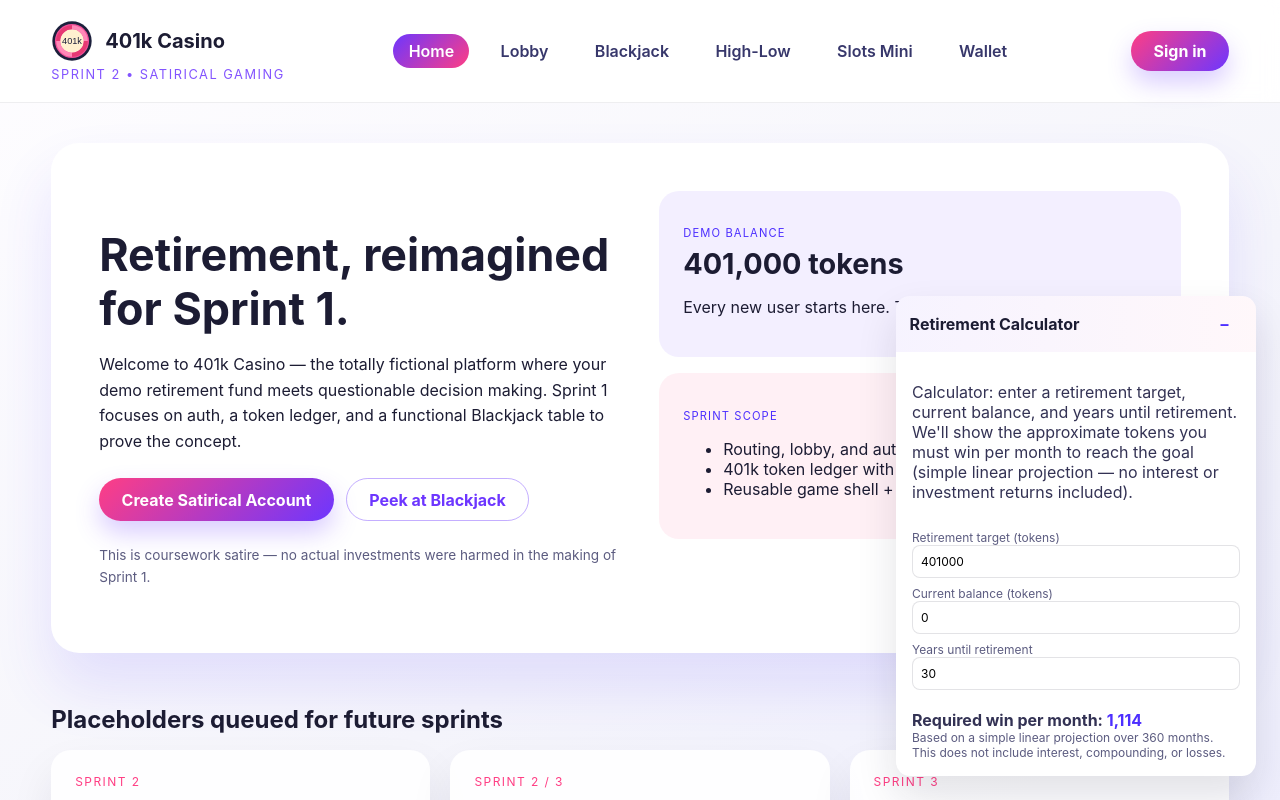
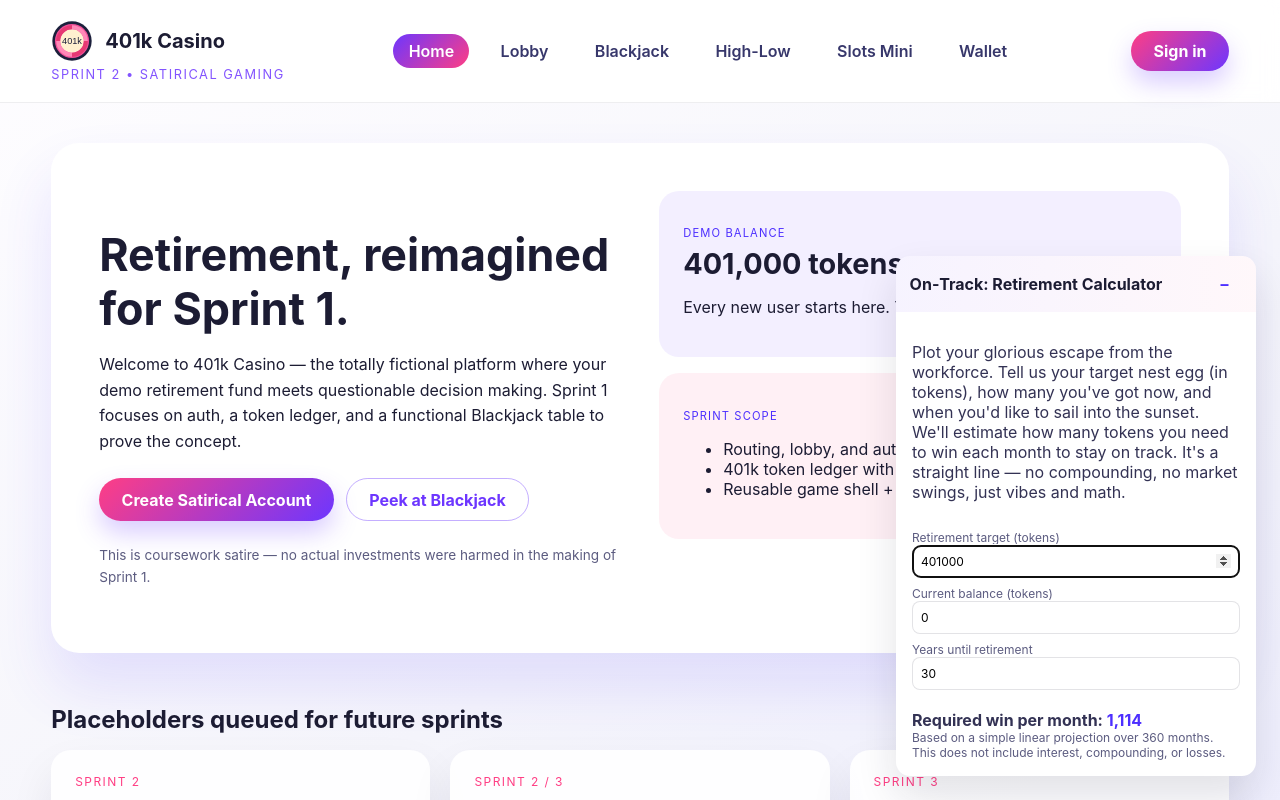
Before and after one commit to avutuan/581-project, a React (Vite) app in the folder casino-401k-app/: page / in a window 1280 px wide. Shown: the top 800 px of the page. Built offline with nearby package versions, Linux system fonts and the light colour scheme; no server answers.

Commit message:
implemented required code

```diff
--- a/casino-401k-app/src/pages/LandingPage.jsx
+++ b/casino-401k-app/src/pages/LandingPage.jsx
@@ -1,4 +1,4 @@
-import React, { useState } from 'react';
+import React, { useEffect, useRef, useState } from 'react';
 import { Link } from 'react-router-dom';
 import { useSupabaseAuth } from '../context/SupabaseAuthContext.jsx';
 import { upcomingOverview } from '../data/games.js';
@@ -11,13 +11,76 @@ const LandingPage = () => {
   // Pull current auth flag so we can show the correct CTA
   const { isAuthenticated } = useSupabaseAuth();
 
-  // Popup open/minimized state. Defaults to open so graders immediately see it.
-  const [popupOpen, setPopupOpen] = useState(true);
+  // Keys for localStorage to persist popup and calculator defaults
+  const LS_KEYS = {
+    open: 'onTrackPopupOpen',
+    focus: 'onTrackPopupFocus',
+    target: 'onTrackCalc.target',
+    current: 'onTrackCalc.current',
+    years: 'onTrackCalc.years',
+  };
+
+  // Helpers to read sane numeric defaults from localStorage
+  const readNumber = (key, fallback) => {
+    const raw = localStorage.getItem(key);
+    if (raw === null || raw === undefined) return fallback;
+    const n = Number(raw);
+    return Number.isFinite(n) && n >= 0 ? n : fallback;
+  };
+
+  // Popup open/minimized state. Persisted in localStorage; default open so graders see it.
+  const [popupOpen, setPopupOpen] = useState(() => {
+    const stored = localStorage.getItem(LS_KEYS.open);
+    return stored !== null ? stored === 'true' : true;
+  });
 
   // Calculator inputs (simple numeric state). Defaults chosen for demonstrative value.
-  const [landingTarget, setLandingTarget] = useState(401000); // tokens goal
-  const [landingCurrent, setLandingCurrent] = useState(0); // current tokens
-  const [landingYears, setLandingYears] = useState(30); // years until retirement
+  const [landingTarget, setLandingTarget] = useState(() => readNumber(LS_KEYS.target, 401000)); // tokens goal
+  const [landingCurrent, setLandingCurrent] = useState(() => readNumber(LS_KEYS.current, 0)); // current tokens
+  const [landingYears, setLandingYears] = useState(() => readNumber(LS_KEYS.years, 30)); // years until retirement
+
+  // Refs for accessibility/focus management
+  const firstInputRef = useRef(null);
+  const headerTitleId = 'ontrack-calculator-title';
+  const bodyRegionId = 'ontrack-calculator-panel';
+
+  // Persist popup state and calculator defaults when they change
+  useEffect(() => {
+    localStorage.setItem(LS_KEYS.open, String(popupOpen));
+  }, [popupOpen]);
+
+  useEffect(() => {
+    localStorage.setItem(LS_KEYS.target, String(landingTarget ?? ''));
+  }, [landingTarget]);
+  useEffect(() => {
+    localStorage.setItem(LS_KEYS.current, String(landingCurrent ?? ''));
+  }, [landingCurrent]);
+  useEffect(() => {
+    localStorage.setItem(LS_KEYS.years, String(landingYears ?? ''));
+  }, [landingYears]);
+
+  // If a focus request flag was set by another page (e.g., Lobby), honor it on mount
+  useEffect(() => {
+    const wantsFocus = localStorage.getItem(LS_KEYS.focus) === 'true';
+    if (wantsFocus) {
+      // Ensure open and then move focus inside after paint
+      setPopupOpen(true);
+      // Focus will be handled by the effect watching popupOpen
+      localStorage.removeItem(LS_KEYS.focus);
+    }
+  // We only want to check this once on mount
+  // eslint-disable-next-line react-hooks/exhaustive-deps
+  }, []);
+
+  // When popup opens, move focus to the first input for keyboard accessibility
+  useEffect(() => {
+    if (popupOpen) {
+      // Next tick to ensure input is in the DOM
+      setTimeout(() => {
+        firstInputRef.current?.focus();
+      }, 0);
+    }
+  }, [popupOpen]);
 
   // Primary CTA target and label change depending on auth state.
   const primaryCta = isAuthenticated ? '/lobby' : '/login';
@@ -63,16 +126,24 @@ const LandingPage = () => {
   return (
     <div className="page landing-page">
       {/* Popup: toggles between open and minimized via `popupOpen` state */}
-      <div className={`landing-popup ${popupOpen ? 'landing-popup--open' : 'landing-popup--min'}`}>
+      <div
+        className={`landing-popup ${popupOpen ? 'landing-popup--open' : 'landing-popup--min'}`}
+        role="dialog"
+        aria-modal="false"
+        aria-labelledby={headerTitleId}
+      >
         {/* Header row: title and controls */}
         <div className="landing-popup__header">
           {/* Strong element used as the visible title for the popup */}
-          <strong>Retirement Calculator</strong>
+          <strong id={headerTitleId}>On‑Track: Retirement Calculator</strong>
           <div className="landing-popup__controls">
             {/* Toggle button flips popupOpen; aria-label updates for a11y */}
             <button
               className="landing-popup__control"
               aria-label={popupOpen ? 'Minimize popup' : 'Open popup'}
+              aria-expanded={popupOpen}
+              aria-controls={bodyRegionId}
+              type="button"
               onClick={() => setPopupOpen((s) => !s)}
             >
               {popupOpen ? '–' : '+'}
@@ -82,12 +153,13 @@ const LandingPage = () => {
 
         {/* Body renders only when popupOpen is true */}
         {popupOpen && (
-          <div className="landing-popup__body">
-            {/* Short description explaining the calculator's simplified assumptions */}
+          <div className="landing-popup__body" id={bodyRegionId} role="region" aria-labelledby={headerTitleId}>
+            {/* Light-hearted, explanatory copy (v2) */}
             <p>
-              Calculator: enter a retirement target, current balance, and years until retirement.
-              We'll show the approximate tokens you must win per month to reach the goal (simple
-              linear projection — no interest or investment returns included).
+              Plot your glorious escape from the workforce. Tell us your target nest egg (in tokens),
+              how many you&apos;ve got now, and when you&apos;d like to sail into the sunset. We&apos;ll estimate how many
+              tokens you need to win each month to stay on track. It&apos;s a straight line — no compounding,
+              no market swings, just vibes and math.
             </p>
 
             {/* Calculator inputs: each labeled input updates local component state */}
@@ -101,6 +173,7 @@ const LandingPage = () => {
                   // Coerce to number when passing into the input to avoid React warnings
                   value={Number.isFinite(Number(landingTarget)) ? landingTarget : ''}
                   onChange={(e) => setLandingTarget(e.target.value)}
+                  ref={firstInputRef}
                   style={{ width: '100%', padding: '0.5rem', borderRadius: 8, border: '1px solid rgba(28,28,51,0.12)' }}
                 />
               </label>
--- a/casino-401k-app/src/pages/LobbyPage.jsx
+++ b/casino-401k-app/src/pages/LobbyPage.jsx
@@ -27,6 +27,24 @@ const LobbyPage = () => {
             Sprint 1 delivers a working Blackjack table backed by a simple ledger. Place real bets (with fake
             tokens), watch balances update atomically, and preview what future sprints will unlock.
           </p>
+          {/* On-Track popup launcher: opens/focuses the calculator on the landing page */}
+          <div style={{ marginTop: '0.75rem' }}>
+            <Link
+              to="/"
+              className="cta-button cta-button--secondary"
+              onClick={() => {
+                try {
+                  localStorage.setItem('onTrackPopupOpen', 'true');
+                  localStorage.setItem('onTrackPopupFocus', 'true');
+                } catch {
+                  // Ignore storage errors; navigation will still occur
+                }
+              }}
+              aria-label="Open the On-Track retirement calculator on the landing page"
+            >
+              Open Retirement Calculator
+            </Link>
+          </div>
         </div>
         <div className="balance-tile">
           <p className="balance-tile__label">401k Tokens</p>
```
